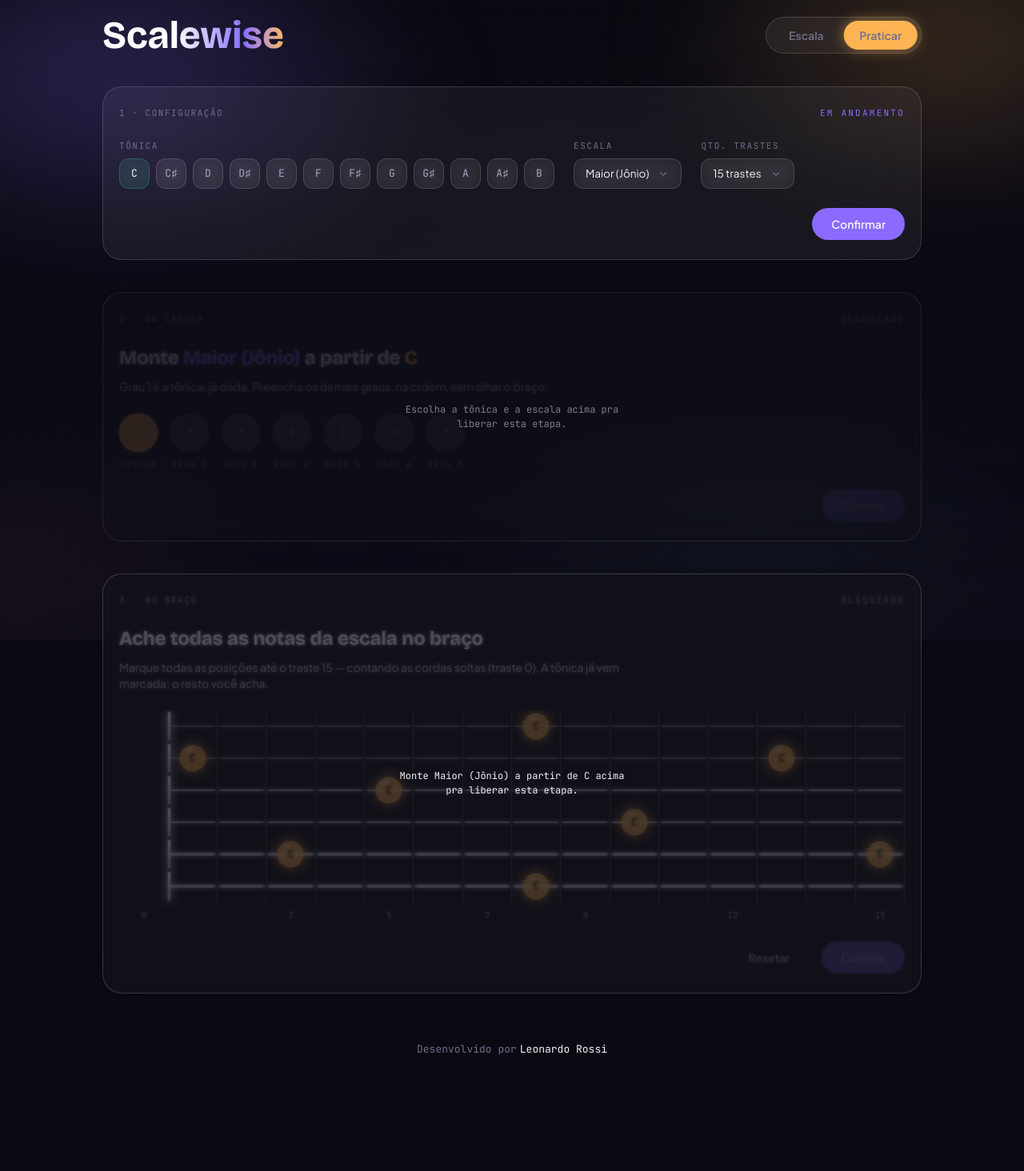
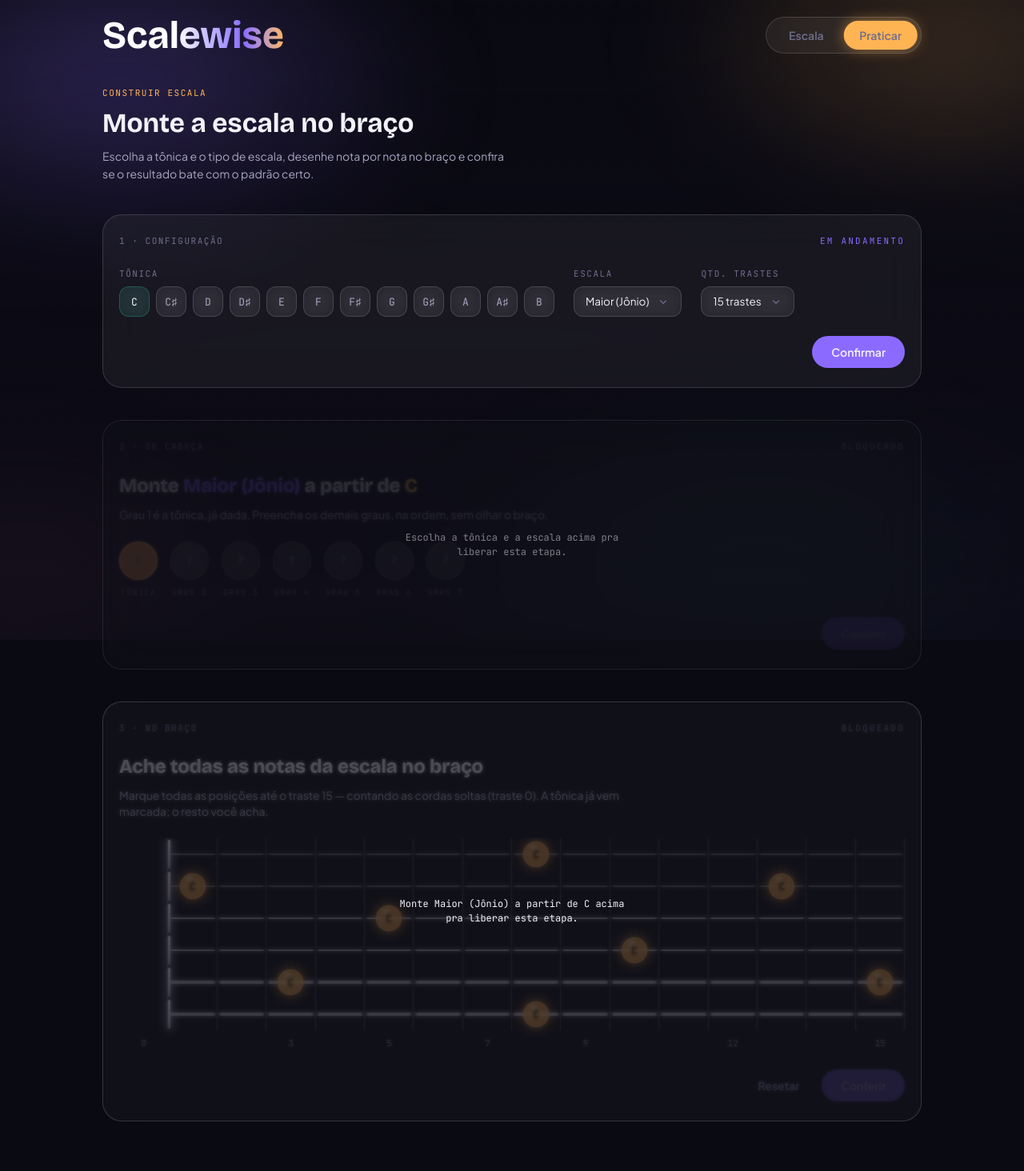
Before and after one commit to SirPripyat/rhythm-scales, a React app: page /practice/build-scale in a window 1280 px wide. Shown: the top 1464 px of the page at 80% size. Before the commit the page ends 1361 px from the top, so only its background shows below. Built offline with nearby package versions, Linux system fonts and the light colour scheme; the HTML template or start-up script is replaced by a standard one.

Commit message:
feat: including guess note page

```diff
--- a/src/components/Button.tsx
+++ b/src/components/Button.tsx
@@ -13,10 +13,11 @@ type ButtonProps = ComponentProps<'button'> & {
 
 const BUTTON_STYLES: Record<ButtonHierarchy, string> = {
   primary:
-    'text-ink bg-glow-violet hover:bg-glow-violet/85 disabled:bg-glow-violet/30 disabled:text-ink-faint',
+    'text-ink bg-glow-violet hover:bg-glow-violet/85 disabled:bg-glow-violet/30 disabled:text-ink-faint px-6',
   secondary:
-    'text-glow-violet border border-glow-violet hover:bg-glow-violet/10',
-  ghosted: 'text-glow-violet hover:bg-glow-violet/10 disabled:text-ink-faint',
+    'text-glow-violet border border-glow-violet hover:bg-glow-violet/10 px-6',
+  ghosted:
+    'text-glow-violet hover:bg-glow-violet/10 disabled:text-ink-faint px-3',
 };
 
 export const Button = ({
@@ -28,7 +29,8 @@ export const Button = ({
   return (
     <HeadlessButton
       className={clsx(
-        'cursor-pointer rounded-full px-6 h-10 text-sm font-semibold transition disabled:cursor-not-allowed',
+        'cursor-pointer rounded-full h-10 text-sm font-semibold transition disabled:cursor-not-allowed',
+        'flex items-center gap-1 justify-center',
         BUTTON_STYLES[hierarchy],
       )}
       disabled={isLoading}
--- a/src/pages/BuildScalePage/BuildScalePage.tsx
+++ b/src/pages/BuildScalePage/BuildScalePage.tsx
@@ -1,16 +1,18 @@
+import { useGameStore } from '@/stores';
 import {
   CompletionBanner,
   ConfigurationStep,
+  SectionTitle,
   SpatialStep,
   SymbolicStep,
-} from '@/pages/BuildScalePage/components';
-import { useGameStore } from '@/stores';
+} from './components';
 
 export const BuildScalePage = () => {
   const spatialAllCorrect = useGameStore((s) => s.spatialAllCorrect);
 
   return (
     <>
+      <SectionTitle />
       <ConfigurationStep />
       <SymbolicStep />
       <SpatialStep />
--- a/src/pages/BuildScalePage/components/ConfigurationStep.tsx
+++ b/src/pages/BuildScalePage/components/ConfigurationStep.tsx
@@ -20,7 +20,7 @@ export const ConfigurationStep = () => {
     <div
       className={clsx(
         'rounded-3xl border border-glass-border bg-glass px-5 py-6 backdrop-blur-xl',
-        'flex flex-col gap-6',
+        'flex flex-col gap-6 w-full',
       )}
     >
       <div className={'flex justify-between items-center'}>
--- /dev/null
+++ b/src/pages/BuildScalePage/components/SectionTitle.tsx
@@ -0,0 +1,16 @@
+export const SectionTitle = () => {
+  return (
+    <div className="max-w-xl">
+      <p className="font-mono text-[11px] uppercase tracking-[0.14em] text-glow-amber">
+        Construir escala
+      </p>
+      <h2 className="font-display text-[clamp(1.6rem,3.6vw,2.1rem)] font-bold text-ink mt-1 mb-1.5">
+        Monte a escala no braço
+      </h2>
+      <p className="text-ink-dim text-sm leading-[1.55] max-w-lg">
+        Escolha a tônica e o tipo de escala, desenhe nota por nota no braço e
+        confira se o resultado bate com o padrão certo.
+      </p>
+    </div>
+  );
+};
--- a/src/pages/BuildScalePage/components/index.ts
+++ b/src/pages/BuildScalePage/components/index.ts
@@ -1,6 +1,7 @@
 export * from './CompletionBanner';
 export * from './ConfigurationStep';
 export * from './NoteListbox';
+export * from './SectionTitle';
 export * from './SpatialCell';
 export * from './SpatialFretboard';
 export * from './SpatialStep';
--- /dev/null
+++ b/src/pages/GuessNotePage/GuessNotePage.tsx
@@ -0,0 +1,9 @@
+import { SectionTitle } from './components';
+
+export const GuessNotePage = () => {
+  return (
+    <>
+      <SectionTitle />
+    </>
+  );
+};
--- /dev/null
+++ b/src/pages/GuessNotePage/components/SectionTitle.tsx
@@ -0,0 +1,16 @@
+export const SectionTitle = () => {
+  return (
+    <div className="max-w-xl">
+      <p className="font-mono text-[11px] uppercase tracking-[0.14em] text-glow-teal">
+        Advinhar a nota
+      </p>
+      <h2 className="font-display text-[clamp(1.6rem,3.6vw,2.1rem)] font-bold text-ink mt-1 mb-1.5">
+        Treino de ouvido
+      </h2>
+      <p className="text-ink-dim text-sm leading-[1.55] max-w-lg">
+        Toque o som, escute com atenção e escolha a nota correspondente. A cada
+        rodada, uma nota nota.
+      </p>
+    </div>
+  );
+};
--- /dev/null
+++ b/src/pages/GuessNotePage/components/index.ts
@@ -0,0 +1 @@
+export * from './SectionTitle';
--- /dev/null
+++ b/src/pages/GuessNotePage/index.ts
@@ -0,0 +1 @@
+export * from './GuessNotePage';
--- a/src/pages/PracticePage/utils/practiceCardUtils.ts
+++ b/src/pages/PracticePage/utils/practiceCardUtils.ts
@@ -13,6 +13,7 @@ export const PRACTICE_CARD_CONTENT: Record<PracticeMode, PracticeCardContent> =
       title: 'Adivinhar a Nota',
       description:
         'Ouça um som e diga de ouvido qual nota é — sem olhar para o braço.',
-      status: 'soon',
+      status: 'new',
+      onLink: '/practice/guess-note',
     },
   };
--- a/src/pages/index.ts
+++ b/src/pages/index.ts
@@ -1,3 +1,4 @@
 export * from './BuildScalePage';
+export * from './GuessNotePage';
 export * from './PracticePage';
 export * from './ScalePage';
--- a/src/routes/Routes.tsx
+++ b/src/routes/Routes.tsx
@@ -1,5 +1,10 @@
 import { Routes as ReactRouterRoutes, Route } from 'react-router';
-import { BuildScalePage, PracticePage, ScalePage } from '@/pages';
+import {
+  BuildScalePage,
+  GuessNotePage,
+  PracticePage,
+  ScalePage,
+} from '@/pages';
 
 export const Routes = () => {
   return (
@@ -7,6 +12,7 @@ export const Routes = () => {
       <Route path={'/'} element={<ScalePage />} />
       <Route path={'/practice'} element={<PracticePage />} />
       <Route path={'/practice/build-scale'} element={<BuildScalePage />} />
+      <Route path={'/practice/guess-note'} element={<GuessNotePage />} />
     </ReactRouterRoutes>
   );
 };
```
